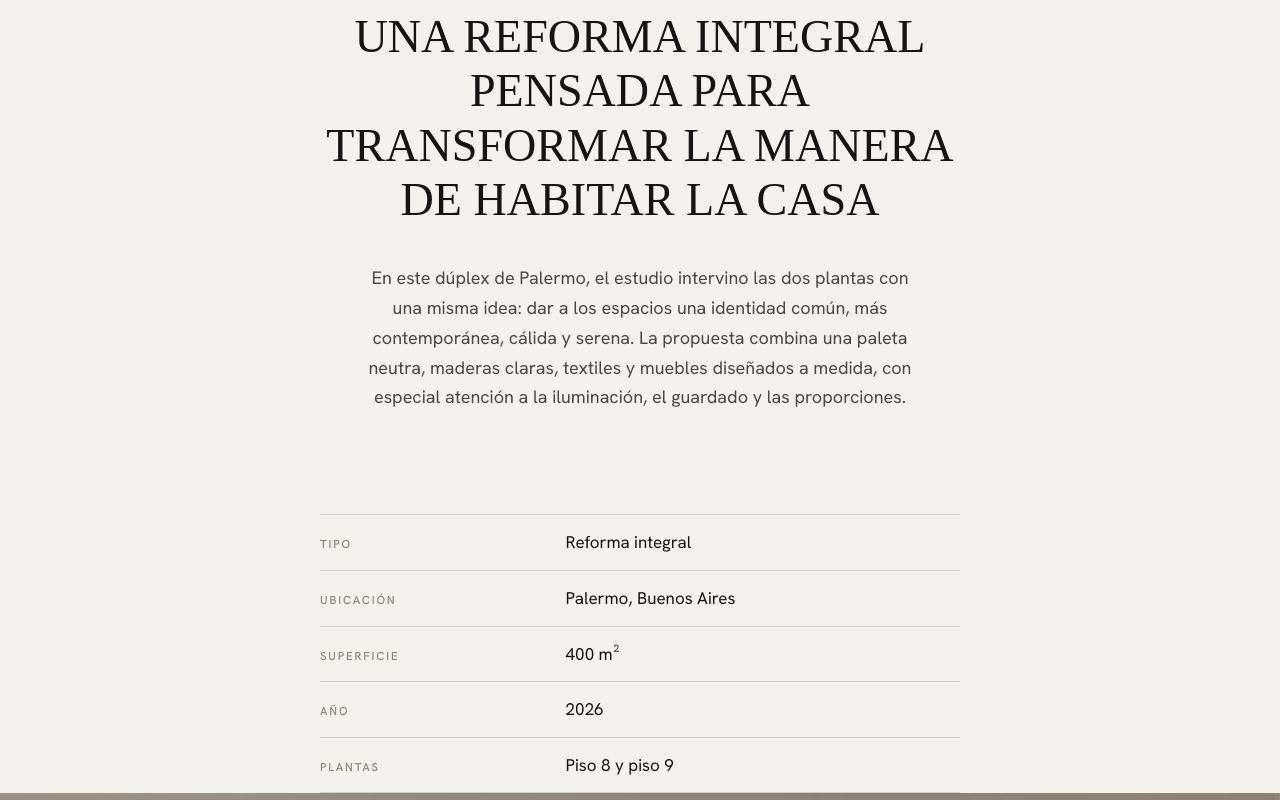
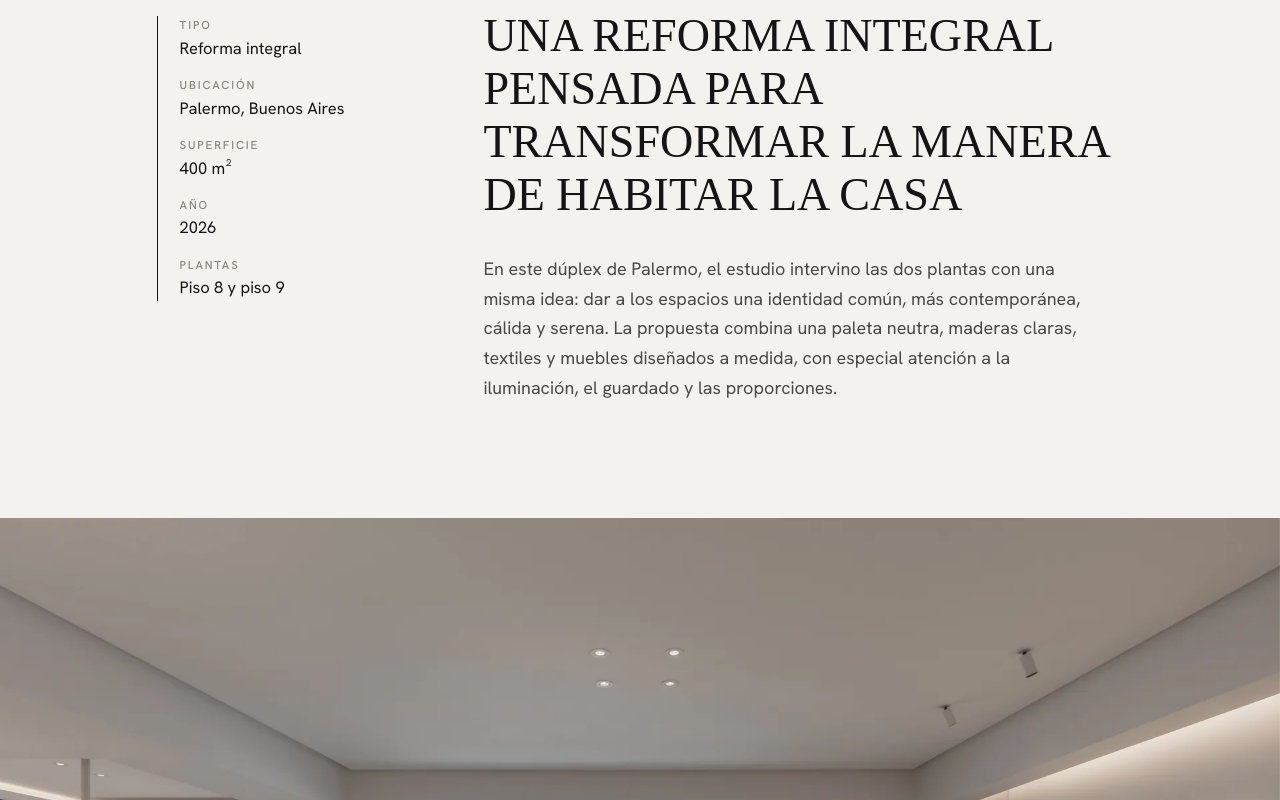
Before and after one commit to ydecimemarta/gutman-lehrer, a plain HTML site: page proyectos/duplex-en-palermo/index.html in a window 1280 px wide. Shown: the part 940-1740 px from the top of the page. Drawn offline with nearby package versions, Linux system fonts and the light colour scheme; a web font is replaced by a local one.

Commit message:
Apertura: datos del proyecto en columna lateral junto al título
Co-Authored-By: Claude Opus 5.5 <noreply@anthropic.com>
Claude-Session: https://claude.ai/code/session_011SyaM9dxtyDWiT8t9uMG23

```diff
--- a/assets/css/ficha.css
+++ b/assets/css/ficha.css
@@ -50,17 +50,23 @@ a{color:inherit}
 @keyframes word{to{opacity:1;transform:none}}
 
 /* ---------- Apertura y datos ---------- */
-.intro{padding:clamp(80px,12vw,150px) var(--pad) 0;text-align:center}
-.intro h2{margin:0 auto;max-width:640px;font:400 clamp(30px,3.6vw,50px)/1.18 var(--display);text-transform:uppercase;text-wrap:balance}
-.intro p{margin:36px auto 0;max-width:560px;font-size:18px;color:var(--soft)}
+/* Apertura: datos apilados en una columna angosta con filete negro, al costado del título y la bajada.
+   Como los datos se apilan, el largo de cada uno no altera la composición. */
+.intro{padding:clamp(80px,12vw,150px) var(--pad) clamp(70px,9vw,130px);display:grid;grid-template-columns:minmax(180px,250px) minmax(0,640px);
+  gap:clamp(36px,6vw,96px);justify-content:center;align-items:start}
+.intro h2{margin:0;font:400 clamp(30px,3.6vw,50px)/1.15 var(--display);text-transform:uppercase;text-wrap:balance}
+.intro p{margin:32px 0 0;max-width:34em;font-size:18px;color:var(--soft)}
+.meta{margin:.35em 0 0;padding:2px 0 2px 22px;border-left:1px solid var(--ink)}
+.meta div + div{margin-top:18px}
+.meta dt{margin:0 0 5px}
+.meta dd{margin:0;font-size:16.5px;line-height:1.4}
+@media (max-width:860px){
+  .intro{grid-template-columns:1fr;gap:44px}
+  .intro .meta{order:2;display:grid;grid-template-columns:1fr 1fr;gap:18px 24px}
+  .intro .meta div + div{margin-top:0}
+}
 .g{display:grid;grid-template-columns:repeat(12,minmax(0,1fr));column-gap:var(--gap);padding:0 var(--pad);align-items:start}
-/* Ficha técnica: filas con filete, etiqueta a la izquierda y dato a la derecha.
-   El ancho de las columnas es fijo, así que se ve igual con datos cortos o largos. */
-.meta.g{display:block;max-width:640px;margin:clamp(64px,8vw,104px) auto 0;padding:0 var(--pad);box-sizing:content-box}
-.meta div{display:grid;grid-template-columns:minmax(110px,34%) 1fr;column-gap:28px;align-items:baseline;padding:15px 0;border-bottom:1px solid var(--line)}
-.meta div:first-child{border-top:1px solid var(--line)}
-.meta dt{margin:0}
-.meta dd{margin:0;font-size:17px;line-height:1.45}
+
 
 /* ---------- Módulos de la cascada ---------- */
 .ph{overflow:hidden;background:#e6e2db}
@@ -219,7 +225,6 @@ fieldset{border:0;margin:0;padding:0}
   .logo{text-align:left}
   .logo b{font-size:18px}
   .logo small{font-size:8.5px}
-  .meta div{grid-column:span 4}
   .stage figure{width:min(52vw,380px)}
 }
 @media (max-width:700px){
@@ -227,8 +232,6 @@ fieldset{border:0;margin:0;padding:0}
   .g{grid-template-columns:repeat(6,minmax(0,1fr))}
   .g > *{grid-column:1 / -1 !important}
   .g > * + *{margin-top:28px !important}
-  .meta > * + *{margin-top:0 !important}
-  .meta div{grid-column:span 3 !important}
   .plena{aspect-ratio:4/3}
   .ft .lema{margin-bottom:30px}
   form{grid-template-columns:1fr}
--- a/proyectos/duplex-en-palermo/index.html
+++ b/proyectos/duplex-en-palermo/index.html
@@ -27,17 +27,18 @@
 
 <main>
 <section class="intro">
-  <h2 class="rv">Una reforma integral pensada para transformar la manera de habitar la casa</h2>
-  <p class="rv">En este dúplex de Palermo, el estudio intervino las dos plantas con una misma idea: dar a los espacios una identidad común, más contemporánea, cálida y serena. La propuesta combina una paleta neutra, maderas claras, textiles y muebles diseñados a medida, con especial atención a la iluminación, el guardado y las proporciones.</p>
-</section>
-
-<dl class="g meta">
+  <dl class="meta rv">
   <div><dt class="lbl">Tipo</dt><dd>Reforma integral</dd></div>
   <div><dt class="lbl">Ubicación</dt><dd>Palermo, Buenos Aires</dd></div>
   <div><dt class="lbl">Superficie</dt><dd>400 m²</dd></div>
   <div><dt class="lbl">Año</dt><dd>2026</dd></div>
   <div><dt class="lbl">Plantas</dt><dd>Piso 8 y piso 9</dd></div>
-</dl>
+  </dl>
+  <div class="intro-t">
+    <h2 class="rv">Una reforma integral pensada para transformar la manera de habitar la casa</h2>
+    <p class="rv">En este dúplex de Palermo, el estudio intervino las dos plantas con una misma idea: dar a los espacios una identidad común, más contemporánea, cálida y serena. La propuesta combina una paleta neutra, maderas claras, textiles y muebles diseñados a medida, con especial atención a la iluminación, el guardado y las proporciones.</p>
+  </div>
+</section>
 
 <!-- PLENA · living -->
 <div class="plena rv"><img src="../../assets/img/proyectos/gl01/GL01-16.webp" width="1920" height="1280" alt="Living con sillones en ele, mesas bajas y ventanal hacia los árboles"></div>
```
Also changed, not shown: proyectos/loft-urbano-casa-foa/index.html (+7 -6 lines), proyectos/piso-en-bajo-belgrano/index.html (+7 -6 lines), proyectos/piso-olleros/index.html (+7 -6 lines).
